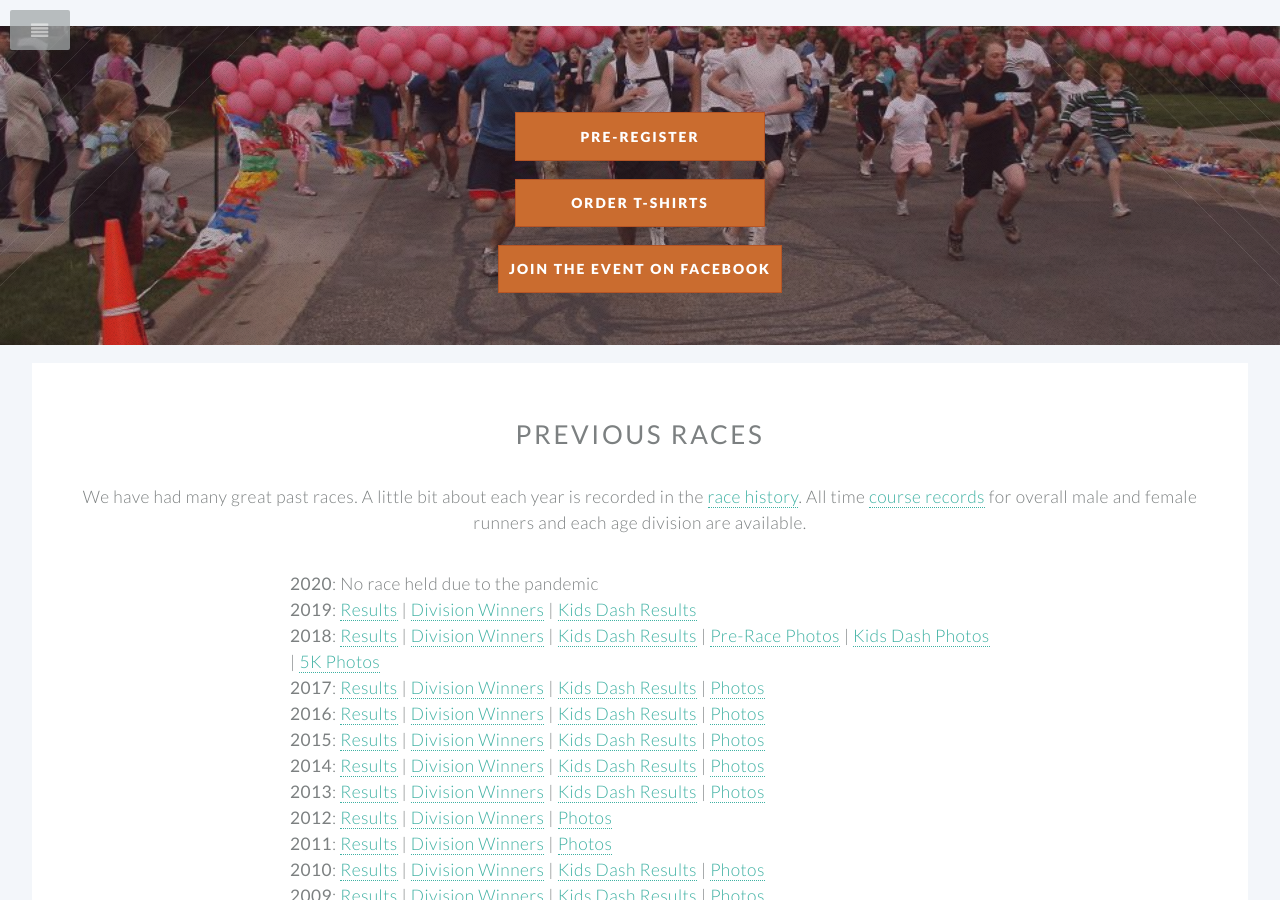
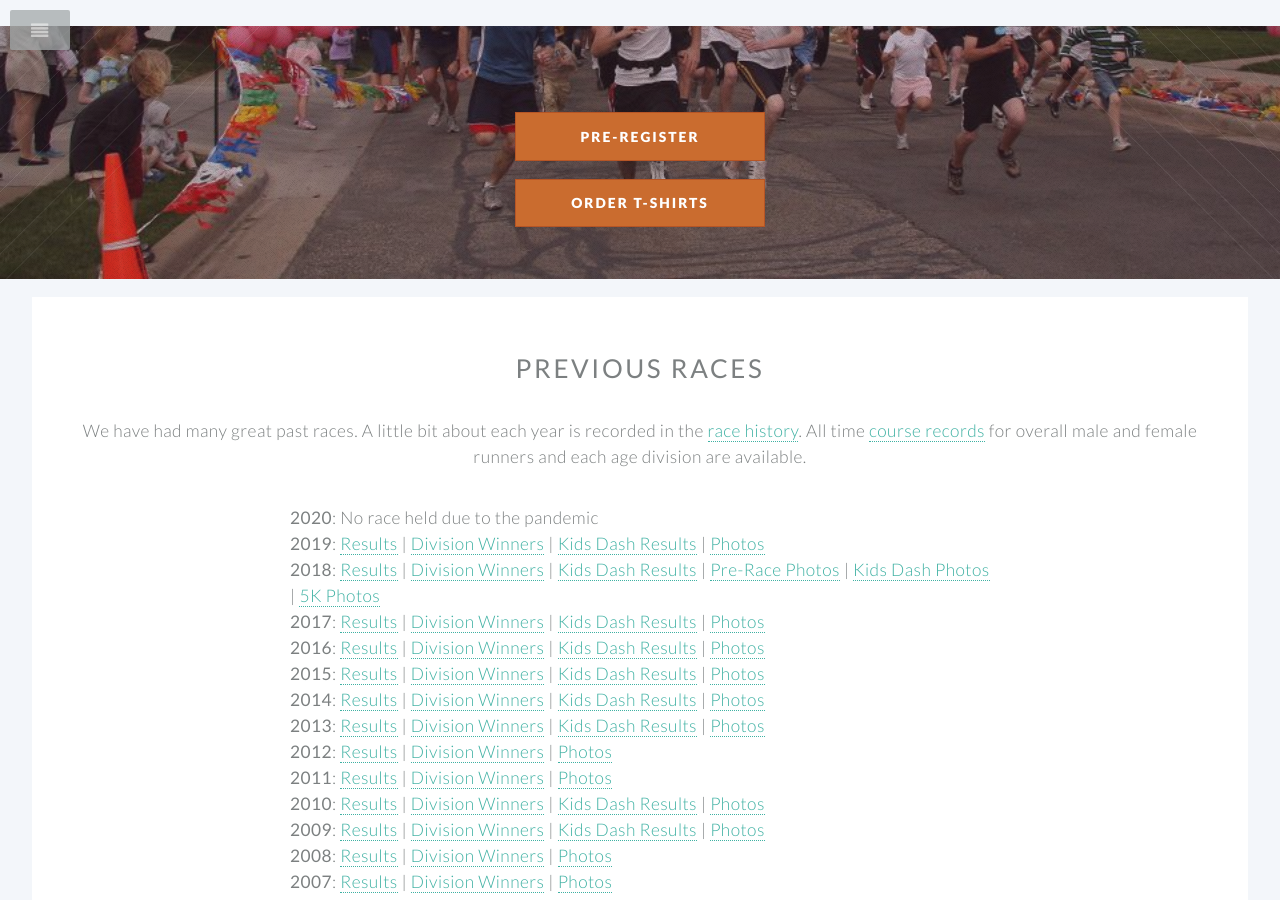
Before and after one commit to benhansen-io/HighFives5k, a Jekyll site: the page built from index.html, in a window 1280 px wide and 900 px high, scrolled down 5268 px. Built offline with Jekyll 4.4.1, drawn with Linux system fonts in a browser that asks for light colours.

Commit message:
Update 2019 photos

```diff
--- a/_layouts/default.html
+++ b/_layouts/default.html
@@ -97,6 +97,7 @@
         <li class="submenu">
         <a>Photos</a>
           <ul>
+              <li><a href="https://photos.app.goo.gl/7Ndknqd2KUz5Af9e8">2019</a></li>
               <li><a href="#">2018</a>
                   <ul>
                       <li><a href="https://photos.app.goo.gl/6KfyZwXoxAbB78Jf7">PreRace and Registration</a></li>
--- a/index.html
+++ b/index.html
@@ -161,7 +161,6 @@ high avenues of <strong>Salt Lake City</strong>.</p>
 					<ul class="buttons">
 						<li><a href="https://docs.google.com/forms/d/1BVMOurct9xuiAxbfaC56vRRFTGvptbajUmzktv-3oX0/viewform" class="button special">Pre-register</a></li>
 						<li><a href="https://offsideapparel.com/ave5k/" class="button special">Order T-shirts</a></li>
-						<li><a href="https://www.facebook.com/events/1346719212041109" class="button special">Join the event on Facebook</a></li>
 					</ul>
 				</footer>
 			</section>
@@ -175,7 +174,7 @@ high avenues of <strong>Salt Lake City</strong>.</p>
                 <div style="max-width: 700px; margin-left: auto; margin-right: auto;">
                 <p style="text-align: left;">
 				<b>2020</b>: No race held due to the pandemic<br>
-				<b>2019</b>: <a href="/results/2019.html">Results</a> | <a href="/divisionwinners/2019.html">Division Winners</a> | <a href="/kidsdash/2019.html">Kids Dash Results</a><br>
+				<b>2019</b>: <a href="/results/2019.html">Results</a> | <a href="/divisionwinners/2019.html">Division Winners</a> | <a href="/kidsdash/2019.html">Kids Dash Results</a> | <a href="https://photos.app.goo.gl/7Ndknqd2KUz5Af9e8">Photos</a><br>
 				<b>2018</b>: <a href="/results/2018.html">Results</a> | <a href="/divisionwinners/2018.html">Division Winners</a> | <a href="/kidsdash/2018.html">Kids Dash Results</a> | <a href="https://photos.app.goo.gl/6KfyZwXoxAbB78Jf7">Pre-Race Photos</a> | <a href="https://photos.app.goo.gl/dtQQZ1okZoKg94qu5">Kids Dash Photos</a> | <a href="https://photos.app.goo.gl/FTpDk9o17dnNpi36A">5K Photos</a><br>
                 <b>2017</b>: <a href="/results/2017.html">Results</a> | <a href="/divisionwinners/2017.html">Division Winners</a> | <a href="/kidsdash/2017.html">Kids Dash Results</a> | <a href="https://photos.app.goo.gl/cJzqlpq9TDqvoE1E2">Photos</a><br>
                 <b>2016</b>: <a href="/results/2016.html">Results</a> | <a href="/divisionwinners/2016.html">Division Winners</a> | <a href="/kidsdash/2016.html">Kids Dash Results</a> | <a href="https://www.facebook.com/highfives5k/photos">Photos</a><br>
```
